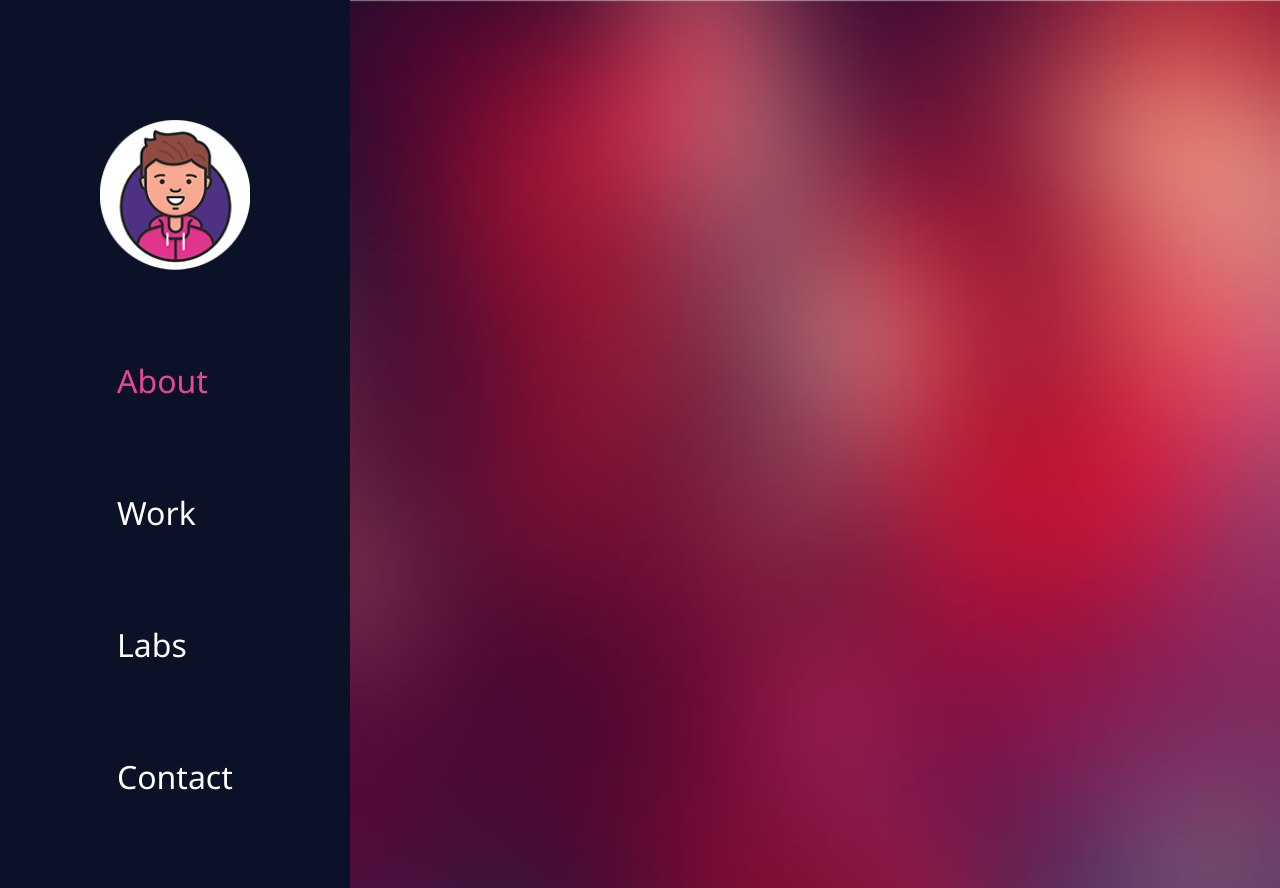
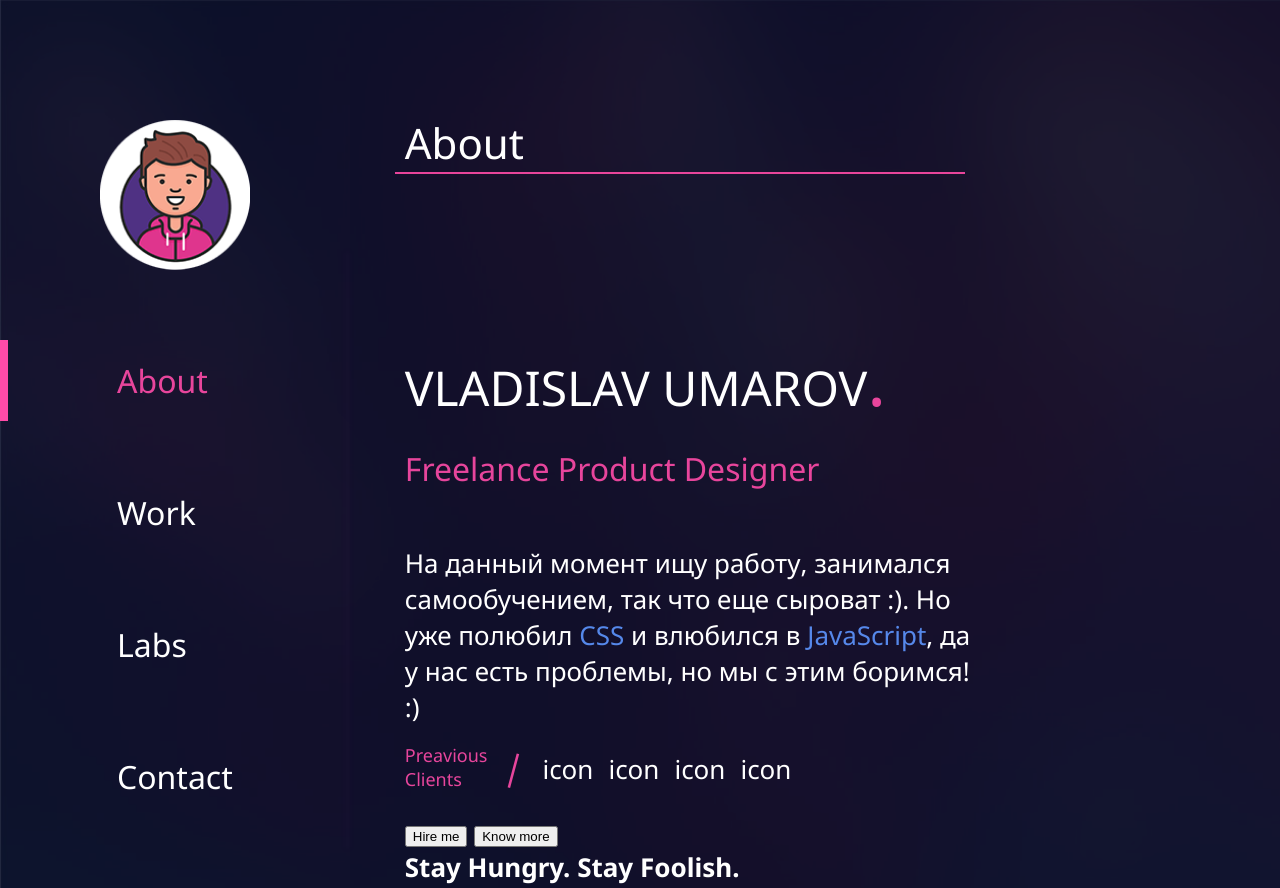
Before and after one commit to V1adusha/portfolio, a plain HTML site: page index.html in a window 1280 px wide. Shown: the top 888 px of the page. Drawn offline with Linux system fonts and the light colour scheme.

Commit message:
update about and css

```diff
--- a/css/style.css
+++ b/css/style.css
@@ -1,85 +1,109 @@
 @import url("https://fonts.googleapis.com/css?family=Noto+Sans:400,700&subset=cyrillic");
+
+:hover {
+  transition: all 1s;
+}
+:active{
+  transition: all 0.1s;
+}
 
 body,
 html {
-  border: 0 none;
+  width: 100vw;
+  min-height: 100vh;
   padding: 0;
   margin: 0;
-}
-html,body{
-  min-height: 100vh;
-}
+  overflow-x: hidden;
 
-* {
-	box-sizing: border-box;
-}
-
-:hover {
-	transition: all .7s;
+  border: 0 none;
 }
 
 body {
   font-family: "Noto Sans", sans-serif;
   font-size: 26px;
   color: #fff;
+  font-weight: 400;
   background: linear-gradient(to right  bottom, purple, crimson);
   background-image: url(../img/bg.jpg);
   background-repeat: no-repeat;
   background-size: cover;
-
 }
 
-.conteiner {
+/*   Разметка сетки на две части  */
+.container {
+  flex-direction: row;
+
   display: flex;
+  min-height: 100vh;
+
+  background-color: rgba(10,17,42, .7);
+}
+
+.index-column__right {
   flex-direction: column;
+
+  display: flex;
+  max-width: 350px;
   min-height: 100%;
-  max-width: 350px;
+
+  background-color: rgba(10,17,42, .6);
 }
-.header{
+
+.container:before {
+  position: absolute;
+  top: 250px;
+  left: 345px;
+
+  width: 5px;
+  height: 600px;
+  overflow-y: hidden;
+
+  content: "";
+
+  background-color: rgba(244, 66, 238,.02);
+  border-radius: 20px;
+
+  filter: blur(3px);
+}
+
+.index-column__left {
+  flex-direction: column;
+
+  display: flex;
+  width: 100%;
+  min-height: 100%;
+
+  background-color: rgba(10,17,42, .7);
+}
+
+/*Боковое меню*/
+.header {
+  min-width: 200px;
   padding-top: 120px;
-  min-height: 500px;
+  margin: 0;
 }
 
 .avatar {
+  justify-content: center;
+
   display: flex;
-  justify-content: center;
 }
+
 .avatar img {
-  margin: 0 auto;
-  display: flex;
-  justify-content: center;
   width: 150px;
   height: 150px;
+  margin: 0 auto;
   margin-bottom: 70px;
 }
-.nav-bar {
-  background-color: #0b1127;
-  flex-direction: column;
-  display: flex;
-  min-height: 50vh;
-	min-width: 200px;
-	padding: 0;
-	margin: 0;
-}
 
-.header {
-  min-width: 350px;
-  margin-bottom: 150px;
-  background-color: rgba();
-
-}
-
-.nav {
-	display: flex;
-	margin: 0;
-}
-
+/* Навигация */
 .nav__list {
   flex-direction: column;
 
   display: flex;
   padding: 0;
   margin: 0;
+
   font-size: 32px;
   line-height: 32px;
   color: #fff;
@@ -88,14 +112,28 @@ body {
 
 .nav__item {
   position: relative;
-	display: flex;
+
   padding: 25px 117px;
-
   margin-bottom: 50px;
 }
 
 .nav__item_active {
   color: rgba(255,75,168, .9);
+}
+
+/* Ховер эффекты */
+.nav__item_active:before {
+  position: absolute;
+  top: 0;
+  left: 0;
+
+  width: 8px;
+  height: 81px;
+
+  content: "";
+  content: "";
+
+  background-color: #ff4ba8;
 }
 
 .nav__item:hover:before {
@@ -122,22 +160,114 @@ body {
 
   cursor: pointer;
 }
-.footer__nav-bar{
+
+/* Подвал с соцсетями */
+.footer__nav-bar {
   position: relative;
   bottom: 0;
-  background-color: #0b1127;
+
+  min-width: 200px;
   min-height: 20vh;
-  min-width: 200px;
-  padding-bottom:  60;
+  padding-bottom: 60px;
   margin: 0;
 }
-.social__list{
+
+.social__list {
   display: flex;
   margin: 0 auto;
+  margin: 50px;
+
   list-style: none;
-  margin: 50px;
 }
-.social__item{
+
+.social__item {
   margin-left: 20px;
+}
+/* Основной контент*/
+.entry{
+  display: flex;
+  flex-direction: column;
+  width: 570px;
+  padding-top: 110px;
+  padding: 110px 5px 0 5px;
+  margin: 0;
+  margin-left: 50px;
+}
+.entry__title{
+  margin: 0;
+  padding: 0;
+  margin-bottom: 120px;
+  margin-right: 0;
+  font-size: 42px;
+  position: relative;
+  font-weight: 400;
+
 
 }
+.entry__title:before{
+  display: block;
+  position: relative;
+  top: 60px;
+  left: -10px;
+  content: "";
+  width: 100%;
+  height: 2px;
+  border-bottom: 2px solid rgba(255,75,168, .9);
+}
+.about__title{
+  font-size: 48px;
+  padding:0;
+  margin-bottom: 20px;
+  font-weight: 400;
+}
+.about__title:after{
+  content: ".";
+  position: relative;
+  font-size:70px;
+  color: rgba(255,75,168, .9);
+}
+.about__subtitle{
+  margin: 0;
+  font-size: 32px;
+  color: rgba(255,75,168, .9);
+  font-weight: 200;
+  margin-bottom: 55px;
+}
+.about__text{
+  text-align: left;
+  margin: 0;
+}
+.about__text_col{
+  font-size: 26px;
+  line-height: 32px;
+  color: rgba(93,150,255, 0.9);
+
+}
+.preview{
+  display: flex;
+  flex-direction: row;
+}
+.preview__title{
+  font-size: 18px;
+  color: rgba(255,75,168, .9);
+  position: relative;
+}
+
+.preview__title::after{
+  position: absolute;
+  content: "|";
+  top: 0px;
+  left: 100px;
+  font-size: 35px;
+  transform: rotate(15deg);
+}
+.preview-menu{
+  display: flex;
+  list-style: none;
+}
+.preview-menu__item{
+  margin-left: 15px;
+}
+.entry__btn{
+
+}
--- a/index.html
+++ b/index.html
@@ -7,15 +7,13 @@
   <link rel="stylesheet" href="css/style.css">
 </head>
 <body>
-  <div class="conteiner">
-
-    <div class="nav-bar">
-
+  <div class="container">
+  <div class="index-column__right">
     	<header class="header">
     	 <div class="avatar">
          <img src="img/avatar.png" alt="avatar">
        </div>
-       <nav class="nav">
+       <nav class="nav-bar">
          <ul class="nav__list">
            <li class="nav__item nav__item_active">About</li>
            <li class="nav__item">Work</li>
@@ -25,8 +23,7 @@
        </nav>
     	</header>
 
-    </div>
-    <footer class="footer__nav-bar">
+      <footer class="footer__nav-bar">
         <ul class="social__list">
           <li class="social__item">git</li>
           <li class="social__item">vk</li>
@@ -34,28 +31,32 @@
         </ul>
       </footer>
   </div>
-<!--
+
+  <div class="index-column__left">
     <main class="entry">
       <h2 class="entry__title">About</h2>
       <section class="about">
-        <h1 class="about__title">Vladislav Umarov<span>.</span></h1>
+        <h1 class="about__title">VLADISLAV UMAROV</h1>
         <h3 class="about__subtitle">Freelance Product Designer</h3>
-        <p class="about__text">Currently curating designs for new
-           startups and founders. Also love
-           to code in Laravel and Ruby
+        <p class="about__text">На данный момент ищу работу, занимался самообучением,
+                  так что еще сыроват :). Но уже полюбил <span class="about__text_col">CSS</span> и влюбился в <span class="about__text_col">JavaScript</span>,
+                  да у нас есть проблемы, но мы с этим боримся! :)
          </p>
-         <p class="about__preview">Preavious Clients<span>/</span></p>
-         <ul class="about-menu menu__list ">
-           <li class="menu__items">icon</li>
-           <li class="menu__items">icon</li>
-           <li class="menu__items">icon</li>
-           <li class="menu__items">icon</li>
-         </ul>
-         <button class="btn">Hire me</button>
-         <button class="btn">Know more</button>
-         <b>Stay Hungry. Stay Foolish.</b>
+         <div class="preview">
+         <p class="preview__title">Preavious<br> Clients</p>
+           <ul class="preview-menu">
+             <li class="preview-menu__item">icon</li>
+             <li class="preview-menu__item preview-menu__item_active">icon</li>
+             <li class="preview-menu__item">icon</li>
+             <li class="preview-menu__item">icon</li>
+           </ul>
+         </div>
+         <button class="entry__btn">Hire me</button>
+         <button class="entry__btn entry__btn_disable">Know more</button>
       </section>
-      <div> -->
+      <b>Stay Hungry. Stay Foolish.</b>
+    </div>
+    </div>
         <!-- <img src="img/avatar-devel.png" width="200px" alt=""> -->
 
 </body>
```
Lines whose indentation alone changed are shown as unchanged.
